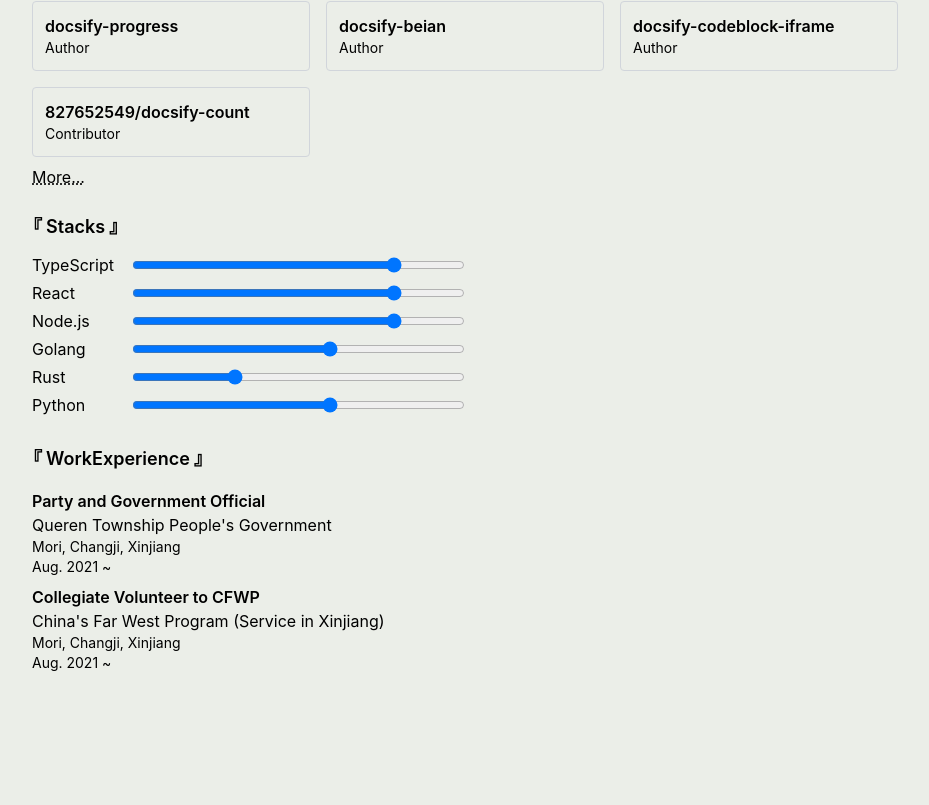
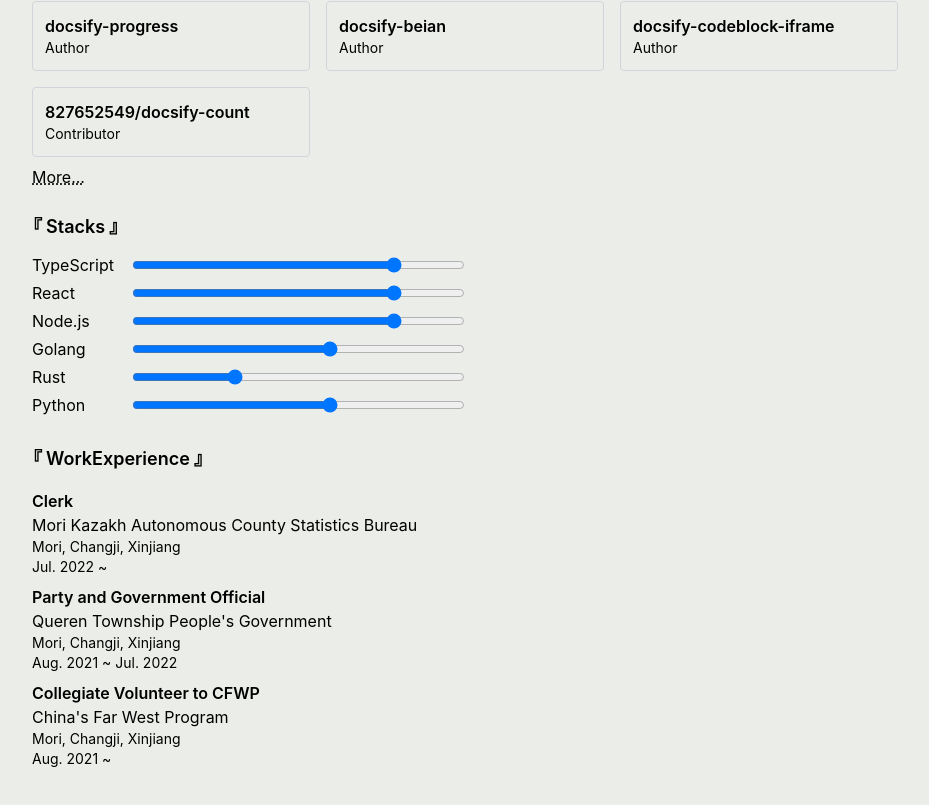
Before and after one commit to HerbertHe/resume, a React (Vite) app: page / in a window 1280 px wide. Shown: the part 831-1636 px from the top of the page, without its empty margins (350-1279 px from the left). Before the commit the page ends 1560 px from the top, so only its background shows below. Built offline with nearby package versions, Linux system fonts and the light colour scheme.

Commit message:
feat :sparkles: : Update

```diff
--- a/src/components/contents/WorkExperience.tsx
+++ b/src/components/contents/WorkExperience.tsx
@@ -4,8 +4,9 @@ import ExperienceBox from "../boxs/ExperienceBox"
 const WorkExperience = () => {
     return <ContentBox title="WorkExperience">
         <ul>
-            <ExperienceBox name="Party and Government Official" location="Queren Township People's Government" address="Mori, Changji, Xinjiang" time="Aug. 2021 ~" />
-            <ExperienceBox name="Collegiate Volunteer to CFWP" location="China's Far West Program (Service in Xinjiang)" address="Mori, Changji, Xinjiang" time="Aug. 2021 ~" />
+            <ExperienceBox name="Clerk" location="Mori Kazakh Autonomous County Statistics Bureau" address="Mori, Changji, Xinjiang" time="Jul. 2022 ~" />
+            <ExperienceBox name="Party and Government Official" location="Queren Township People's Government" address="Mori, Changji, Xinjiang" time="Aug. 2021 ~ Jul. 2022" />
+            <ExperienceBox name="Collegiate Volunteer to CFWP" location="China's Far West Program" address="Mori, Changji, Xinjiang" time="Aug. 2021 ~" />
         </ul>
     </ContentBox>
 }
```
